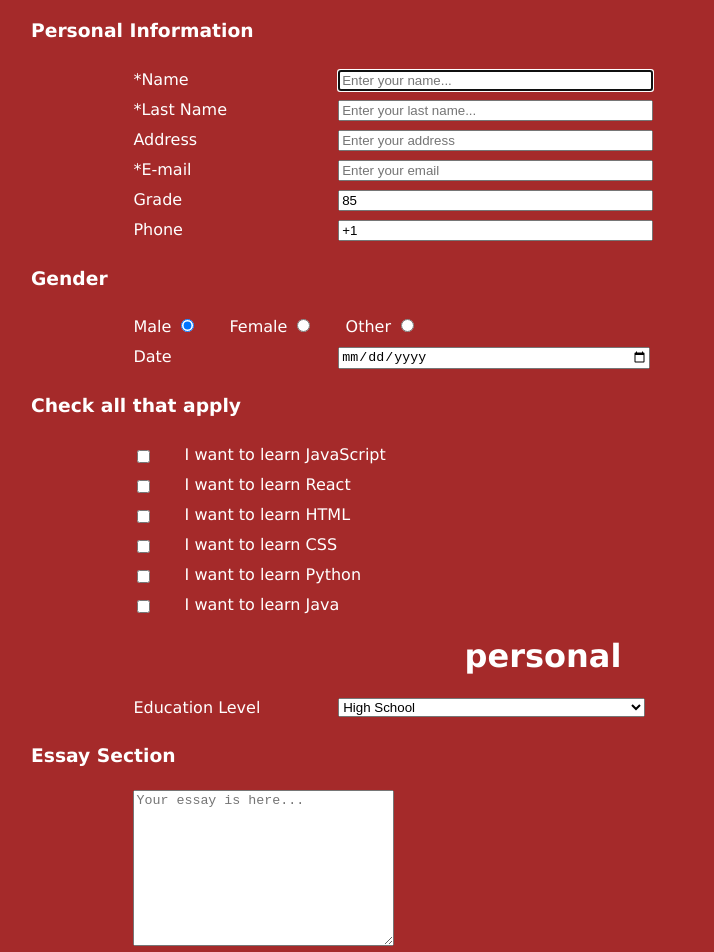
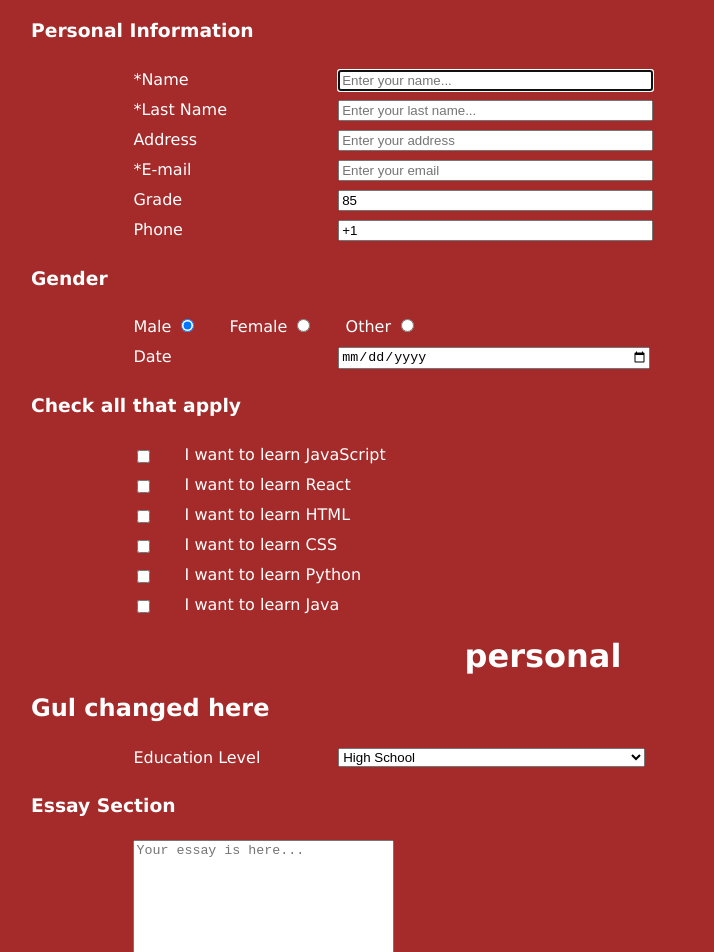
Before and after one commit to ray-nura/form, a plain HTML site: page index.html in a window 1280 px wide. Shown: the part 148-1100 px from the top of the page, without its empty margins (33-747 px from the left). Drawn offline with Linux system fonts and the light colour scheme.

Commit message:
Gul added one line

```diff
--- a/index.html
+++ b/index.html
@@ -77,6 +77,7 @@
         </section>
         <br>
         <h1>personal</h1>
+        <h2>Gul changed here</h2>
         <section class="personal">
             <label for="education">Education Level</label>
                  <select name="education" id="education">
```
